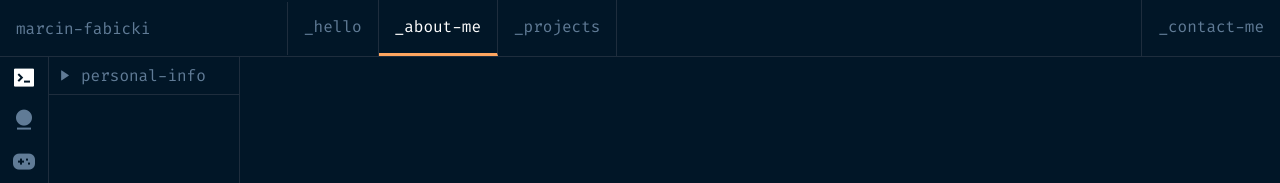
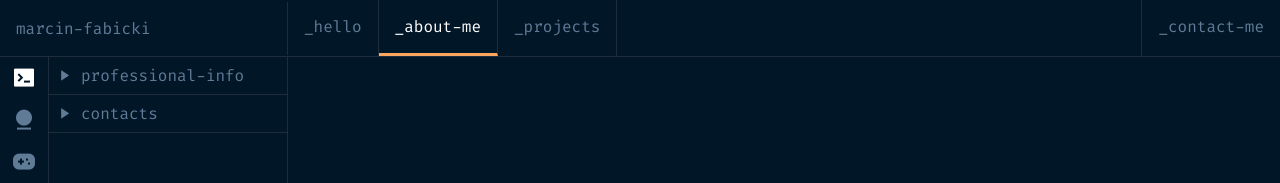
Before and after one commit to Fabi0o/portfolio, a Next.js app: page /about in a window 1280 px wide. Shown: the top 183 px of the page. Built offline with nearby package versions, Linux system fonts and the light colour scheme.

Commit message:
add functionality for changing dynamiclly content of dropdown header

```diff
--- a/components/AboutMeMenu.tsx
+++ b/components/AboutMeMenu.tsx
@@ -15,7 +15,7 @@ const AboutMeMenu: React.FC<InfoProps> = ({ currentInfo, setCurrentInfo }) => {
     const current = document.getElementById(currentInfo);
 
     current?.classList.remove(styles.current);
-    setCurrentInfo(target.id as Info);
+    setCurrentInfo!(target.id as Info);
   };
 
   return (
@@ -23,21 +23,22 @@ const AboutMeMenu: React.FC<InfoProps> = ({ currentInfo, setCurrentInfo }) => {
       <div className={styles.menu}>
         <i
           onClick={handleClick}
-          id="professionalInfo"
+          id="professional-info"
           className="ri-terminal-box-fill"
         ></i>
 
         <i
           onClick={handleClick}
-          id="personalInfo"
+          id="personal-info"
           className="ri-user-4-fill"
         ></i>
 
-        <i onClick={handleClick} id="hobbyInfo" className="ri-gamepad-fill"></i>
+        <i onClick={handleClick} id="hobbies" className="ri-gamepad-fill"></i>
       </div>
 
       <div className={styles.content}>
-        <DropdownInfo />
+        <DropdownInfo currentInfo={currentInfo} />
+        <DropdownInfo currentInfo={"contacts"} />
       </div>
     </div>
   );
--- a/components/DropdownInfo.tsx
+++ b/components/DropdownInfo.tsx
@@ -1,7 +1,8 @@
 import styles from "@/styles/DropdownInfo.module.scss";
 import { useRef } from "react";
+import { InfoProps } from "@/types/Info";
 
-const DropdownInfo = () => {
+const DropdownInfo: React.FC<InfoProps> = ({ currentInfo }) => {
   const dropdownHeader = useRef<HTMLDivElement>(null);
 
   const displayBody = () => {
@@ -11,7 +12,8 @@ const DropdownInfo = () => {
   return (
     <div className={styles.container}>
       <div className={styles.header} ref={dropdownHeader} onClick={displayBody}>
-        <i className="ri-play-fill"></i>personal-info
+        <i className="ri-play-fill"></i>
+        {currentInfo}
       </div>
       <div className={styles.body}></div>
     </div>
--- a/pages/about.tsx
+++ b/pages/about.tsx
@@ -5,7 +5,7 @@ import { useState } from "react";
 import { Info } from "@/types/Info";
 
 const About = () => {
-  const [currentInfo, setCurrentInfo] = useState<Info>("professionalInfo");
+  const [currentInfo, setCurrentInfo] = useState<Info>("professional-info");
   return (
     <div className={styles.container}>
       <AboutMeMenu currentInfo={currentInfo} setCurrentInfo={setCurrentInfo} />
--- a/styles/About.module.scss
+++ b/styles/About.module.scss
@@ -1,5 +1,5 @@
 .container {
   display: grid;
-  grid-template-columns: 15rem auto;
+  grid-template-columns: 18rem auto;
   height: 100%;
 }
--- a/types/Info.ts
+++ b/types/Info.ts
@@ -1,10 +1,10 @@
 import React from "react";
 
-type Info = "professionalInfo" | "personalInfo" | "hobbyInfo";
+type Info = "professional-info" | "personal-info" | "hobbies" | "contacts";
 
 interface InfoProps {
   currentInfo: Info;
-  setCurrentInfo: React.Dispatch<React.SetStateAction<Info>>;
+  setCurrentInfo?: React.Dispatch<React.SetStateAction<Info>>;
 }
 
 export type { Info, InfoProps };
```
